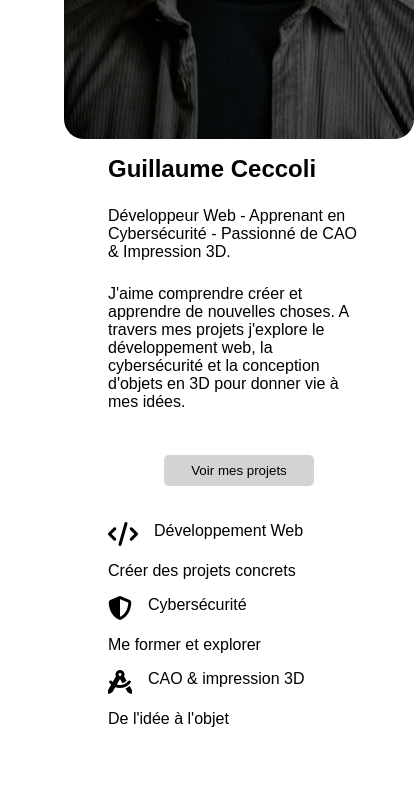
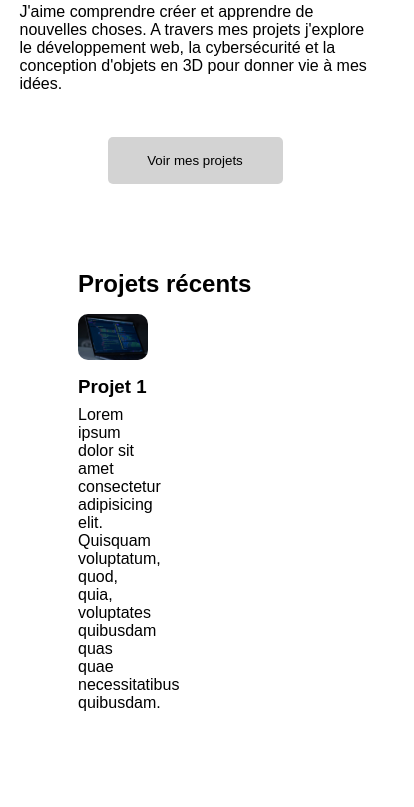
Before and after one commit to CedraCN04/new-gc-portfolio, a plain HTML site: page index.html in a window 390 px wide. Shown: the part 568-1375 px from the top of the page, 414 px wide, since content can reach past the window. After the commit the page ends 1330 px from the top, so only its background shows below. Drawn offline with Linux system fonts and the light colour scheme.

Commit message:
retrait d'une liste dans la section hero

```diff
--- a/css/styles.css
+++ b/css/styles.css
@@ -41,45 +41,35 @@ nav {
   display: flex;
   align-items: center;
   justify-content: space-between;
-  padding: 2rem 4rem;
-  gap: 2rem;
-  width: 80%;
+  width: 60%;
   margin: 50px auto;
-  flex-wrap: wrap;
 }
 .hero-image {
-  width: 25%;
+  width: 20%;
   height: auto;
   border-radius: 20px;
 }
 .hero-text {
-  width: 50%;
+  width: 60%;
   display: flex;
   flex-direction: column;
   gap: 1rem;
 }
-.btn {
-  padding: 0.5rem 1rem;
+.btn-hero {
+  padding: 1rem;
   background-color: lightgray;
   border: none;
   border-radius: 5px;
   cursor: pointer;
-  width: 150px;
+  width: 175px;
   align-self: center;
-}
-.interest-list {
-  display: flex;
-  flex-direction: column;
-  align-items: flex-start;
-  justify-content: space-between;
-  gap: 1rem;
 }
 
 /* LAST PROJECTS */
 .last-projects {
   display: flex;
   flex-direction: column;
-  width: 80%;
+  width: 60%;
   margin: 50px auto;
 }
 .last-projects h2 {
@@ -129,37 +119,14 @@ nav {
     width: 100%;
   }
   .hero-image {
-    width: 350px;
+    width: 50%;
     height: auto;
   }
   .hero-text {
-    width: 100%;
+    width: 90%;
     gap: 1.5rem;
   }
-  .btn {
+  .btn-hero {
     margin: 20px auto;
   }
-  .interest {
-    width: 100%;
-  }
-  .interest-list {
-    width: 100%;
-  }
-  .interest-list li {
-    width: 100%;
-    display: flex;
-    justify-content: flex-start;
-    align-items: flex-start;
-    gap: 1rem;
-  }
-  .interest-job {
-    display: flex;
-    flex-direction: column;
-    width: 100%;
-  }
-  .interest-presentation {
-    display: flex;
-    flex-direction: row;
-    gap: 1rem;
-  }
 }
--- a/index.html
+++ b/index.html
@@ -52,29 +52,7 @@
             mes projets j'explore le développement web, la cybersécurité et la
             conception d'objets en 3D pour donner vie à mes idées.
           </p>
-          <button class="btn">Voir mes projets</button>
-        </article>
-        <article class="interest">
-          <ul class="interest-list">
-            <li class="interest-job">
-              <div class="interest-presentation">
-                <i class="fas fa-code"></i> Développement Web
-              </div>
-              <span>Créer des projets concrets</span>
-            </li>
-            <li class="interest-job">
-              <div class="interest-presentation">
-                <i class="fas fa-shield-alt"></i> Cybersécurité
-              </div>
-              <span>Me former et explorer</span>
-            </li>
-            <li class="interest-job">
-              <div class="interest-presentation">
-                <i class="fas fa-drafting-compass"></i> CAO & impression 3D
-              </div>
-              <span>De l'idée à l'objet</span>
-            </li>
-          </ul>
+          <button class="btn-hero">Voir mes projets</button>
         </article>
       </section>
       <section class="last-projects">
```
